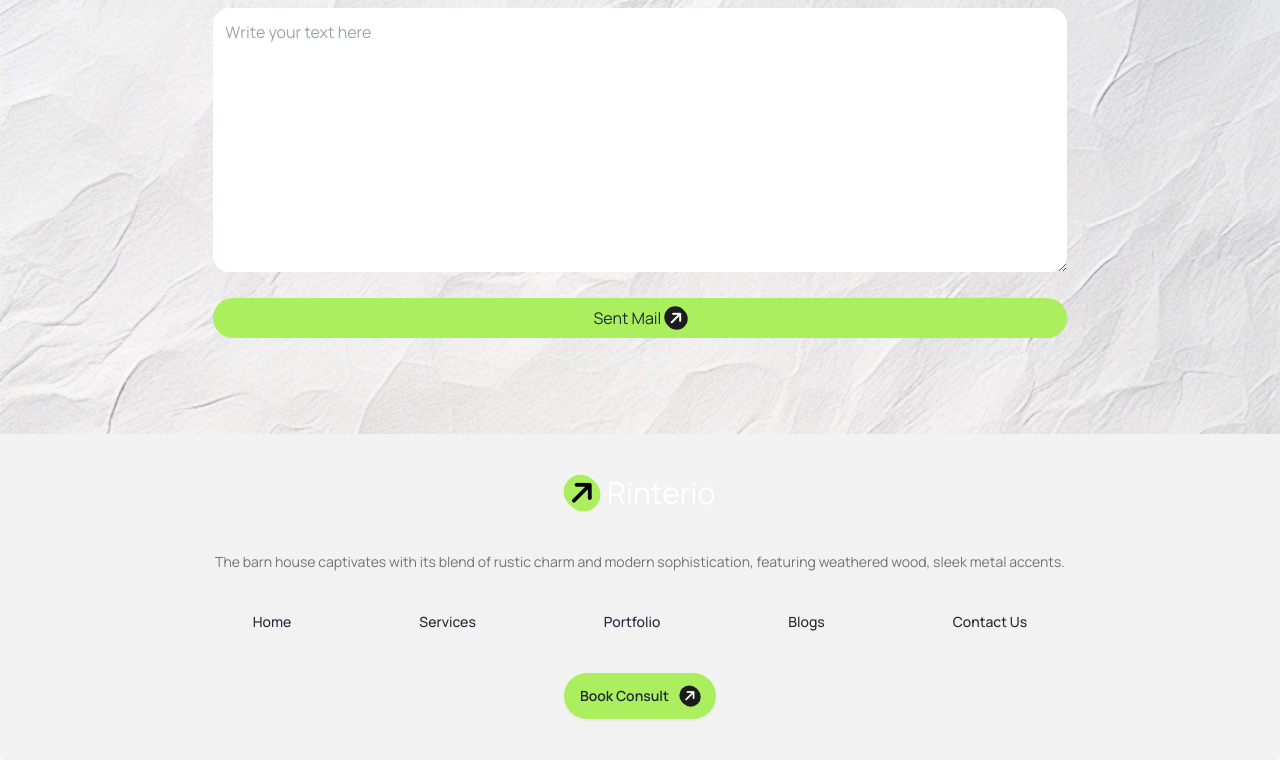
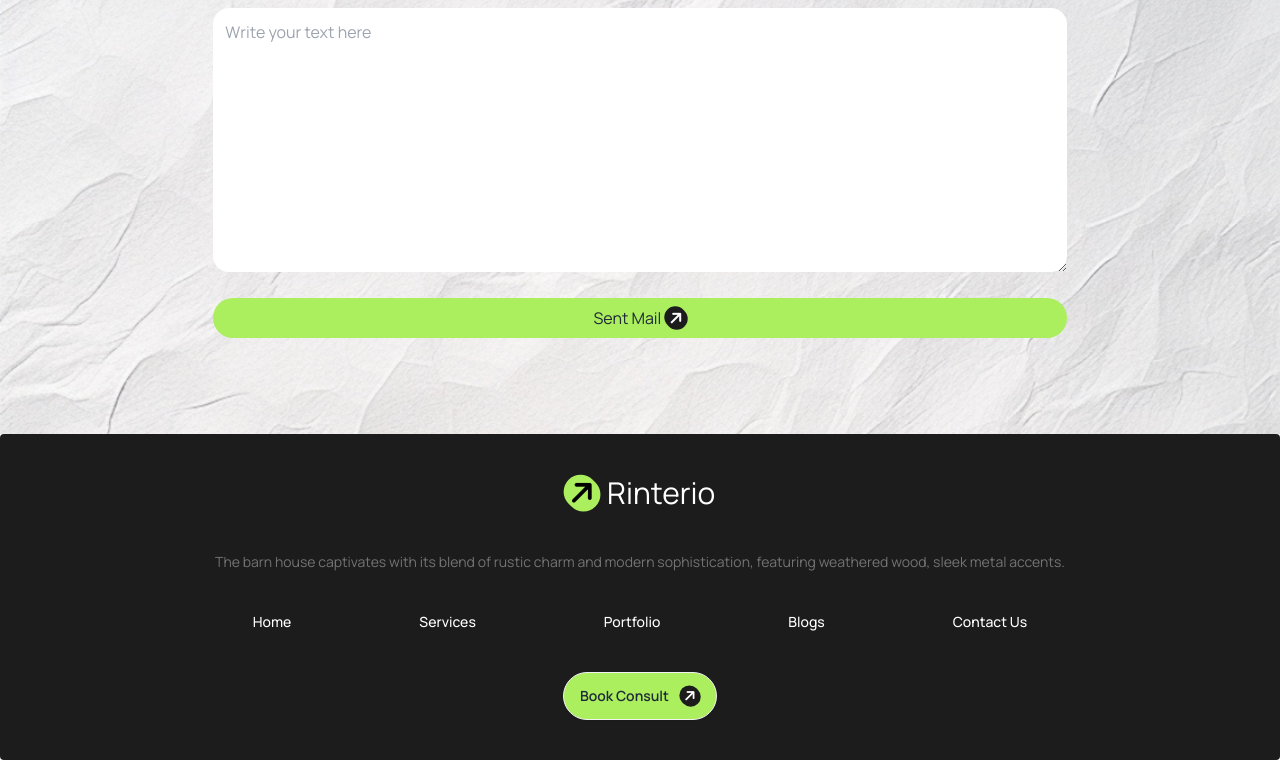
Before and after one commit to muhib085/Assignment-03, a plain HTML site: page index.html in a window 1280 px wide. Shown: the part 2324-3084 px from the top of the page. Drawn offline with nearby package versions, Linux system fonts and the light colour scheme.

Commit message:
all done

```diff
--- a/index.html
+++ b/index.html
@@ -279,7 +279,7 @@
 
     <!-- footer -->
     <footer
-      class="footer footer-center bg-base-200 text-base-content rounded p-10"
+      class="footer footer-center bg-submit-arrow-bg text-base-content rounded p-10"
     >
       <h3 class="inline text-3xl text-white">
         <i
@@ -291,12 +291,14 @@
         The barn house captivates with its blend of rustic charm and modern
         sophistication, featuring weathered wood, sleek metal accents.
       </p>
-      <nav class="grid grid-flow-col gap-32">
-        <a class="link link-hover font-medium">Home</a>
-        <a class="link link-hover font-medium">Services</a>
-        <a class="link link-hover font-medium">Portfolio</a>
-        <a class="link link-hover font-medium">Blogs</a>
-        <a class="link link-hover font-medium">Contact Us</a>
+      <nav
+        class="grid lg:grid-flow-col grid-cols-1 lg:gap-32 gap-12 text-white font-medium"
+      >
+        <a class="link link-hover">Home</a>
+        <a class="link link-hover">Services</a>
+        <a class="link link-hover">Portfolio</a>
+        <a class="link link-hover">Blogs</a>
+        <a class="link link-hover">Contact Us</a>
       </nav>
       <button class="btn rounded-full inline bg-circle-arrow">
         Book Consult
```
